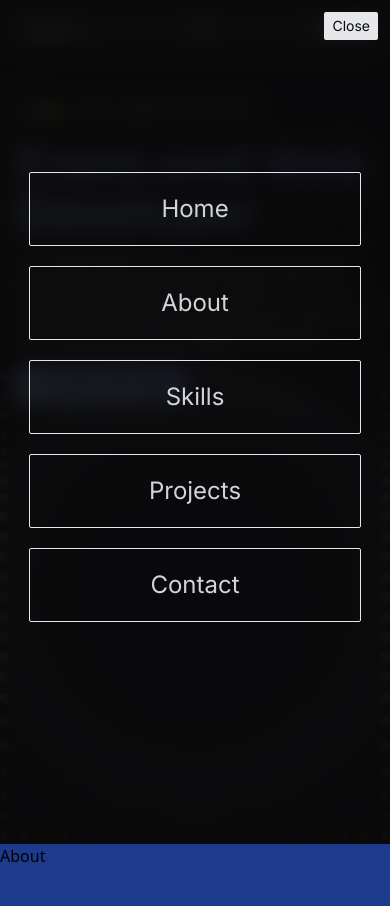
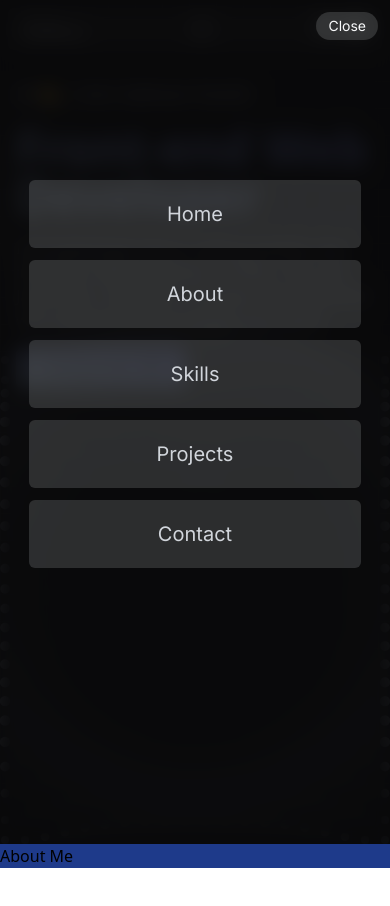
Before and after one commit to salmansajib/salmansajib-portfolio, a React (Vite) app: page / in a window 390 px wide. Both pictures are taken after a click on the button 201 px from the left and 28 px from the top of the page. Shown: the top 906 px of the page. After the commit the page ends 868 px from the top, so only its background shows below. Built offline with nearby package versions, Linux system fonts and the light colour scheme; a web font is replaced by a local one.

Commit message:
chenged some style to the mobile nav

```diff
--- a/src/components/About.jsx
+++ b/src/components/About.jsx
@@ -1,5 +1,11 @@
 const About = () => {
-  return <div className=' min-h-dvh bg-blue-900 '>About</div>;
+  return (
+    <div id='about' className=' bg-blue-900 '>
+      <article>
+        <h2>About Me</h2>
+      </article>
+    </div>
+  );
 };
 
 export default About;
--- a/src/components/Header.jsx
+++ b/src/components/Header.jsx
@@ -114,18 +114,18 @@ const Header = () => {
             style={{
               backdropFilter: 'blur(10px)',
             }}
-            className=' min-h-dvh absolute font-inter -top-2 left-0 w-full bg-zinc-950/90 z-50 p-3 flex flex-col items-center '
+            className=' w-full min-h-dvh fixed top-0 left-0 font-inter  bg-zinc-950/90 z-50 p-3 flex flex-col items-center '
           >
             <div className='w-full flex justify-end'>
               <button
                 onClick={handleCloseNav}
-                className=' text-sm text-zinc-950 bg-gray-200  cursor-pointer px-2 py-1 rounded-sm'
+                className=' text-sm text-gray-50 bg-gray-50/15  cursor-pointer px-3 py-1 rounded-full'
               >
                 Close
               </button>
             </div>
 
-            <nav className=' mt-[7rem] '>
+            <nav className=' mt-[8rem] '>
               <ul>
                 {navLinks.map((link, index) => (
                   <motion.li
@@ -140,7 +140,7 @@ const Header = () => {
                   >
                     <a
                       onClick={() => setIsOpen(false)}
-                      className=' w-[85vw] block text-2xl text-gray-300 font-regular hover:text-gray-50 border border-gray-200 rounded-sm py-5 my-5 text-center '
+                      className=' w-[85vw] block text-xl text-gray-300 font-regular hover:text-gray-50 bg-gray-50/15 rounded-md py-5 my-3 text-center '
                       href={link.href}
                     >
                       {link.name}
--- a/src/components/Hero.jsx
+++ b/src/components/Hero.jsx
@@ -36,7 +36,7 @@ const Hero = () => {
       />
 
       {/* ========== hero title description animation ========== */}
-      <div className='absolute w-full max-w-[1000px] px-4 md:pt-5 top-[6rem] md:top-1/2 md:left-1/2 md:-translate-x-1/2 md:-translate-y-1/2 flex flex-col md:flex-row items-center justify-center text-gray-200'>
+      <div className='absolute w-full max-w-[1000px] px-4 md:pt-5 top-[5rem] md:top-1/2 md:left-1/2 md:-translate-x-1/2 md:-translate-y-1/2 flex flex-col md:flex-row items-center justify-center text-gray-200'>
         <div className=' z-10 flex flex-col gap-4 '>
           <motion.h2
             initial={{ y: '40px', opacity: 0 }}
```
